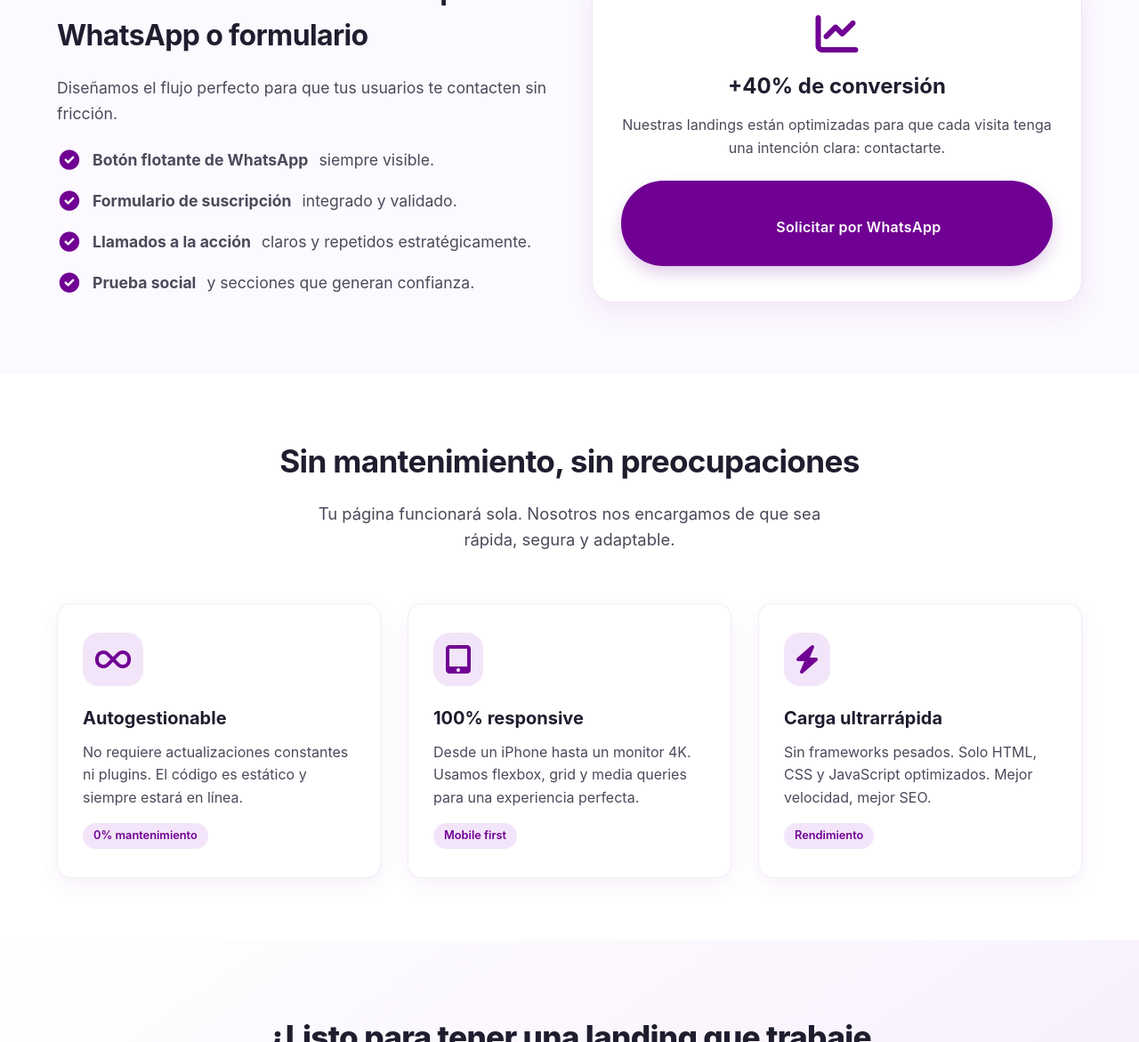
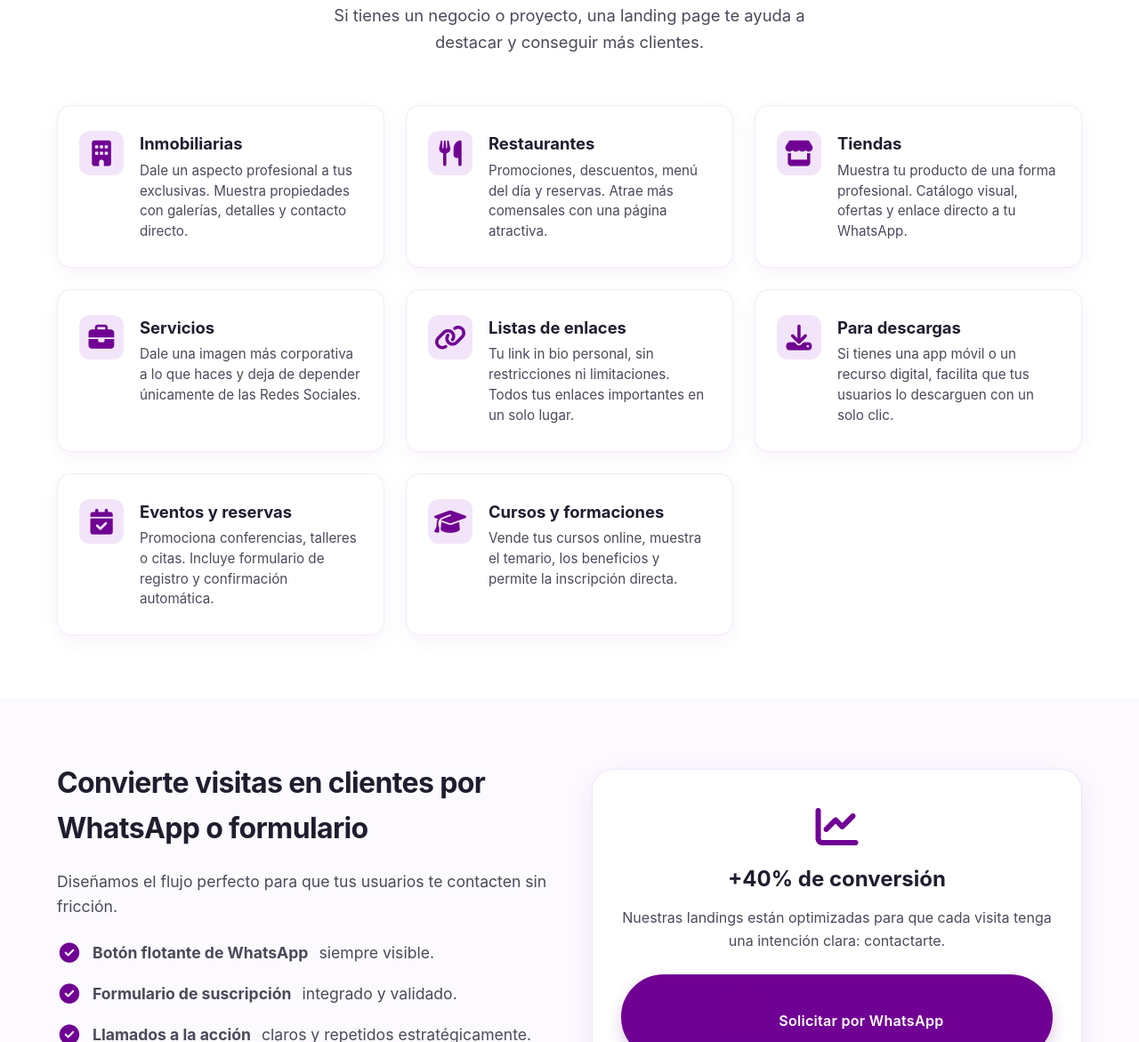
Before and after one commit to nebulabydnr/landing, a plain HTML site: page index.html in a window 1280 px wide. Shown: the part 1629-2800 px from the top of the page at 89% size. Drawn offline with Linux system fonts and the light colour scheme.

Commit message:
Cambios en la estructura y narrativa de la página

```diff
--- a/index.html
+++ b/index.html
@@ -5,9 +5,9 @@
   <meta name="viewport" content="width=device-width, initial-scale=1.0">
   <title>Nebula ADS Pages — Landing pages que convierten</title>
   <!-- Meta descripción para SEO -->
-  <meta name="description" content="Creamos landing pages en HTML, CSS y JavaScript para pequeñas y medianas empresas. Diseño responsive, sin mantenimiento y enfocadas a conversión (WhatsApp o formulario).">
+  <meta name="description" content="Creamos landing pages profesionales para pequeñas y medianas empresas. Diseño responsive, sin mantenimiento y enfocadas a conversión (WhatsApp o formulario).">
   <!-- Estilos e íconos: Font Awesome para íconos sutiles en morado -->
-  <link rel="stylesheet" href="https://cdnjs.cloudflare.com/ajax/libs/font-awesome/6.0.0-beta3/css/all.min.css">
+  <link rel="stylesheet" href="https://cdnjs.cloudflare.com/ajax/libs/font-awesome/6.5.1/css/all.min.css">
   <style>
     /* ----- RESET Y VARIABLES ----- */
     * {
@@ -318,19 +318,74 @@
       margin-bottom: 24px;
     }
 
-    /* ----- SIN MANTENIMIENTO + RESPONSIVE ----- */
-    .no-maint {
+    /* ----- NUEVA SECCIÓN: ¿PARA QUIÉN ES UNA LANDING PAGE? ----- */
+    .for-who {
       padding: 70px 0;
       background-color: var(--blanco);
     }
 
-    .no-maint-grid {
+    .for-who-grid {
       display: grid;
-      grid-template-columns: repeat(auto-fit, minmax(260px, 1fr));
-      gap: 30px;
+      grid-template-columns: repeat(auto-fit, minmax(280px, 1fr));
+      gap: 24px;
     }
 
-    .no-maint-card {
+    .for-who-card {
+      background: var(--blanco);
+      border-radius: var(--radio);
+      padding: 28px 24px;
+      box-shadow: 0 6px 20px rgba(112, 0, 147, 0.05);
+      border: 1px solid rgba(112, 0, 147, 0.08);
+      transition: var(--transicion);
+      display: flex;
+      align-items: flex-start;
+      gap: 18px;
+    }
+
+    .for-who-card:hover {
+      transform: translateY(-4px);
+      box-shadow: 0 12px 28px rgba(112, 0, 147, 0.1);
+      border-color: var(--morado-suave);
+    }
+
+    .for-who-card i {
+      font-size: 1.8rem;
+      color: var(--morado);
+      background: var(--morado-claro);
+      width: 50px;
+      height: 50px;
+      line-height: 50px;
+      text-align: center;
+      border-radius: 12px;
+      flex-shrink: 0;
+    }
+
+    .for-who-card h3 {
+      font-size: 1.15rem;
+      margin-bottom: 4px;
+      font-weight: 700;
+    }
+
+    .for-who-card p {
+      color: var(--texto-gris);
+      font-size: 0.95rem;
+      line-height: 1.5;
+    }
+
+    /* ----- TESTIMONIOS ----- */
+    .testimonials {
+      padding: 70px 0;
+      background-color: #fcf9ff;
+    }
+
+    .testimonials-grid {
+      display: grid;
+      grid-template-columns: repeat(auto-fit, minmax(280px, 1fr));
+      gap: 30px;
+      margin-top: 20px;
+    }
+
+    .testimonial-card {
       background: var(--blanco);
       border-radius: var(--radio);
       padding: 32px 28px;
@@ -339,36 +394,54 @@
       transition: var(--transicion);
       display: flex;
       flex-direction: column;
-      align-items: flex-start;
     }
 
-    .no-maint-card i {
-      font-size: 2rem;
-      color: var(--morado);
-      margin-bottom: 20px;
-      background: var(--morado-claro);
-      padding: 14px;
-      border-radius: 18px;
+    .testimonial-card:hover {
+      transform: translateY(-4px);
+      box-shadow: 0 14px 32px rgba(112, 0, 147, 0.1);
     }
 
-    .no-maint-card h3 {
-      font-size: 1.25rem;
-      margin-bottom: 10px;
+    .testimonial-stars {
+      color: #f5b342;
+      margin-bottom: 16px;
+      font-size: 1rem;
     }
 
-    .no-maint-card p {
+    .testimonial-text {
+      font-style: italic;
       color: var(--texto-gris);
+      margin-bottom: 20px;
+      flex-grow: 1;
+      font-size: 1rem;
+      line-height: 1.6;
     }
 
-    .no-maint-card .badge {
+    .testimonial-author {
+      display: flex;
+      align-items: center;
+      gap: 12px;
+    }
+
+    .testimonial-author i {
+      font-size: 1.8rem;
+      color: var(--morado);
       background: var(--morado-claro);
-      color: var(--morado);
-      font-weight: 600;
-      font-size: 0.8rem;
-      padding: 4px 12px;
-      border-radius: 40px;
-      margin-top: 16px;
-      display: inline-block;
+      width: 48px;
+      height: 48px;
+      line-height: 48px;
+      text-align: center;
+      border-radius: 50%;
+    }
+
+    .testimonial-author div h4 {
+      font-size: 1rem;
+      font-weight: 700;
+      margin-bottom: 2px;
+    }
+
+    .testimonial-author div span {
+      font-size: 0.85rem;
+      color: var(--texto-gris);
     }
 
     /* ----- CTA FINAL ----- */
@@ -457,6 +530,12 @@
       .section-title {
         font-size: 1.8rem;
       }
+
+      .for-who-card {
+        flex-direction: column;
+        align-items: center;
+        text-align: center;
+      }
     }
 
     @media (max-width: 480px) {
@@ -475,6 +554,10 @@
 
       .feature-card {
         padding: 24px 18px;
+      }
+
+      .testimonial-card {
+        padding: 24px 20px;
       }
     }
 
@@ -513,12 +596,12 @@
         <i class="fas fa-rocket"></i> Landing pages que convierten visitas en <span style="color: var(--morado);">clientes</span>
       </h1>
       <p>
-        Diseñamos y desarrollamos landing pages en HTML, CSS y JavaScript para pequeñas y medianas empresas.
+        Diseñamos y desarrollamos landing pages profesionales para pequeñas y medianas empresas.
         Enfocadas 100% en conversión: WhatsApp o formulario de suscripción, sin mantenimiento y con diseño responsive.
       </p>
       <div class="hero-cta">
         <a href="https://nebula.dnrconsultor.com/p/contacto.html" class="btn">
-          <i class="fas fa-whatsapp"></i> Quiero mi landing ahora
+          <i class="fab fa-whatsapp"></i> Quiero mi landing ahora
         </a>
         <a href="#beneficios" class="btn btn-outline">
           <i class="fas fa-arrow-down"></i> Ver beneficios
@@ -527,7 +610,7 @@
       <!-- Mockup visual simple (ícono) -->
       <div class="hero-image fade-up">
         <i class="fas fa-laptop-code"></i>
-        <p><strong>HTML · CSS · JavaScript</strong> — Código limpio, rápido y listo para GitHub Pages.</p>
+        <p><strong>Diseño web profesional</strong> — Código limpio, rápido y listo para publicar.</p>
       </div>
     </div>
   </section>
@@ -540,7 +623,7 @@
 
       <div class="features-grid">
         <div class="feature-card fade-up">
-          <i class="fas fa-mobile-alt"></i>
+          <i class="fas fa-mobile-screen-button"></i>
           <h3>Diseño responsive</h3>
           <p>Se adapta perfectamente a móviles, tablets y escritorio. Tus clientes ven tu página impecable desde cualquier dispositivo.</p>
         </div>
@@ -556,8 +639,75 @@
         </div>
         <div class="feature-card fade-up">
           <i class="fas fa-code"></i>
-          <h3>HTML, CSS y JS</h3>
-          <p>Desarrollo puro y ligero. Sin dependencias pesadas, ideal para cargar rápido y posicionar mejor.</p>
+          <h3>Tecnología ligera</h3>
+          <p>Desarrollo puro y ligero. Sin dependencias pesadas, ideal para cargar rápido y posicionar mejor en Google.</p>
+        </div>
+      </div>
+    </div>
+  </section>
+
+  <!-- NUEVA SECCIÓN: ¿PARA QUIÉN ES UNA LANDING PAGE? -->
+  <section class="for-who">
+    <div class="container">
+      <h2 class="section-title">¿Para quién es una landing page?</h2>
+      <p class="section-sub">Si tienes un negocio o proyecto, una landing page te ayuda a destacar y conseguir más clientes.</p>
+
+      <div class="for-who-grid">
+        <div class="for-who-card fade-up">
+          <i class="fas fa-building"></i>
+          <div>
+            <h3>Inmobiliarias</h3>
+            <p>Dale un aspecto profesional a tus exclusivas. Muestra propiedades con galerías, detalles y contacto directo.</p>
+          </div>
+        </div>
+        <div class="for-who-card fade-up">
+          <i class="fas fa-utensils"></i>
+          <div>
+            <h3>Restaurantes</h3>
+            <p>Promociones, descuentos, menú del día y reservas. Atrae más comensales con una página atractiva.</p>
+          </div>
+        </div>
+        <div class="for-who-card fade-up">
+          <i class="fas fa-store"></i>
+          <div>
+            <h3>Tiendas</h3>
+            <p>Muestra tu producto de una forma profesional. Catálogo visual, ofertas y enlace directo a tu WhatsApp.</p>
+          </div>
+        </div>
+        <div class="for-who-card fade-up">
+          <i class="fas fa-briefcase"></i>
+          <div>
+            <h3>Servicios</h3>
+            <p>Dale una imagen más corporativa a lo que haces y deja de depender únicamente de las Redes Sociales.</p>
+          </div>
+        </div>
+        <div class="for-who-card fade-up">
+          <i class="fas fa-link"></i>
+          <div>
+            <h3>Listas de enlaces</h3>
+            <p>Tu link in bio personal, sin restricciones ni limitaciones. Todos tus enlaces importantes en un solo lugar.</p>
+          </div>
+        </div>
+        <div class="for-who-card fade-up">
+          <i class="fas fa-download"></i>
+          <div>
+            <h3>Para descargas</h3>
+            <p>Si tienes una app móvil o un recurso digital, facilita que tus usuarios lo descarguen con un solo clic.</p>
+          </div>
+        </div>
+        <div class="for-who-card fade-up">
+          <i class="fas fa-calendar-check"></i>
+          <div>
+            <h3>Eventos y reservas</h3>
+            <p>Promociona conferencias, talleres o citas. Incluye formulario de registro y confirmación automática.</p>
+          </div>
+        </div>
+        <div class="for-who-card fade-up">
+          <i class="fas fa-graduation-cap"></i>
+          <div>
+            <h3>Cursos y formaciones</h3>
+            <p>Vende tus cursos online, muestra el temario, los beneficios y permite la inscripción directa.</p>
+          </div>
         </div>
       </div>
     </div>
@@ -583,36 +733,65 @@
         <h3>+40% de conversión</h3>
         <p>Nuestras landings están optimizadas para que cada visita tenga una intención clara: contactarte.</p>
         <a href="https://nebula.dnrconsultor.com/p/contacto.html" class="btn" style="width: 100%;">
-          <i class="fas fa-whatsapp"></i> Solicitar por WhatsApp
+          <i class="fab fa-whatsapp"></i> Solicitar por WhatsApp
         </a>
       </div>
     </div>
   </section>
 
-  <!-- SIN MANTENIMIENTO + RESPONSIVE DETALLE -->
-  <section class="no-maint">
+  <!-- NUEVA SECCIÓN: TESTIMONIOS -->
+  <section class="testimonials">
     <div class="container">
-      <h2 class="section-title">Sin mantenimiento, sin preocupaciones</h2>
-      <p class="section-sub">Tu página funcionará sola. Nosotros nos encargamos de que sea rápida, segura y adaptable.</p>
+      <h2 class="section-title">Lo que dicen nuestros clientes</h2>
+      <p class="section-sub">Historias reales de pymes que ya están convirtiendo visitas en clientes.</p>
 
-      <div class="no-maint-grid">
-        <div class="no-maint-card fade-up">
-          <i class="fas fa-infinity"></i>
-          <h3>Autogestionable</h3>
-          <p>No requiere actualizaciones constantes ni plugins. El código es estático y siempre estará en línea.</p>
-          <span class="badge">0% mantenimiento</span>
+      <div class="testimonials-grid">
+        <div class="testimonial-card fade-up">
+          <div class="testimonial-stars">
+            <i class="fas fa-star"></i><i class="fas fa-star"></i><i class="fas fa-star"></i><i class="fas fa-star"></i><i class="fas fa-star"></i>
+          </div>
+          <p class="testimonial-text">
+            "Desde que tenemos la landing page, las consultas por WhatsApp se duplicaron. Es rápida, se ve profesional y nuestros clientes la encuentran fácilmente."
+          </p>
+          <div class="testimonial-author">
+            <i class="fas fa-user-circle"></i>
+            <div>
+              <h4>Laura Gómez</h4>
+              <span>Inmobiliaria Horizonte</span>
+            </div>
+          </div>
         </div>
-        <div class="no-maint-card fade-up">
-          <i class="fas fa-tablet-alt"></i>
-          <h3>100% responsive</h3>
-          <p>Desde un iPhone hasta un monitor 4K. Usamos flexbox, grid y media queries para una experiencia perfecta.</p>
-          <span class="badge">Mobile first</span>
+
+        <div class="testimonial-card fade-up">
+          <div class="testimonial-stars">
+            <i class="fas fa-star"></i><i class="fas fa-star"></i><i class="fas fa-star"></i><i class="fas fa-star"></i><i class="fas fa-star"></i>
+          </div>
+          <p class="testimonial-text">
+            "Pasamos de depender solo de Instagram a tener una página propia donde mostramos el menú y las promociones. Los pedidos por WhatsApp aumentaron muchísimo."
+          </p>
+          <div class="testimonial-author">
+            <i class="fas fa-user-circle"></i>
+            <div>
+              <h4>Carlos Méndez</h4>
+              <span>Restaurante El Sabor</span>
+            </div>
+          </div>
         </div>
-        <div class="no-maint-card fade-up">
-          <i class="fas fa-bolt"></i>
-          <h3>Carga ultrarrápida</h3>
-          <p>Sin frameworks pesados. Solo HTML, CSS y JavaScript optimizados. Mejor velocidad, mejor SEO.</p>
-          <span class="badge">Rendimiento</span>
+
+        <div class="testimonial-card fade-up">
+          <div class="testimonial-stars">
+            <i class="fas fa-star"></i><i class="fas fa-star"></i><i class="fas fa-star"></i><i class="fas fa-star"></i><i class="fas fa-star"></i>
+          </div>
+          <p class="testimonial-text">
+            "Soy consultora y necesitaba una imagen más corporativa. La landing me ayudó a transmitir confianza y ahora cierro más clientes. ¡Totalmente recomendado!"
+          </p>
+          <div class="testimonial-author">
+            <i class="fas fa-user-circle"></i>
+            <div>
+              <h4>Ana Torres</h4>
+              <span>Consultora Empresarial</span>
+            </div>
+          </div>
         </div>
       </div>
     </div>
@@ -678,9 +857,6 @@
           }
         });
       });
-
-      // Año dinámico en footer (opcional, pero lo dejamos estático por simplicidad)
-      // Podría actualizarse, pero no es necesario.
     })();
   </script>
 </body>
```
